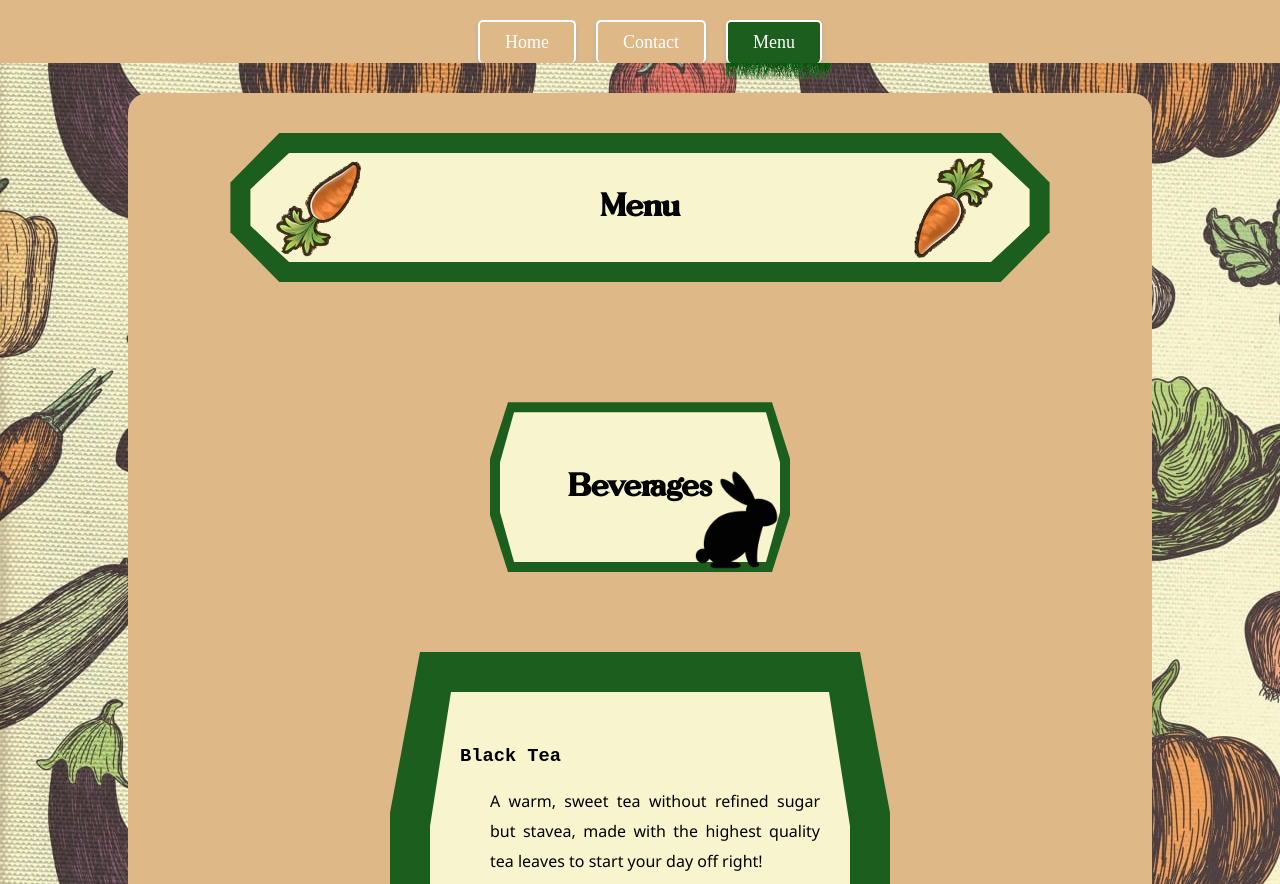
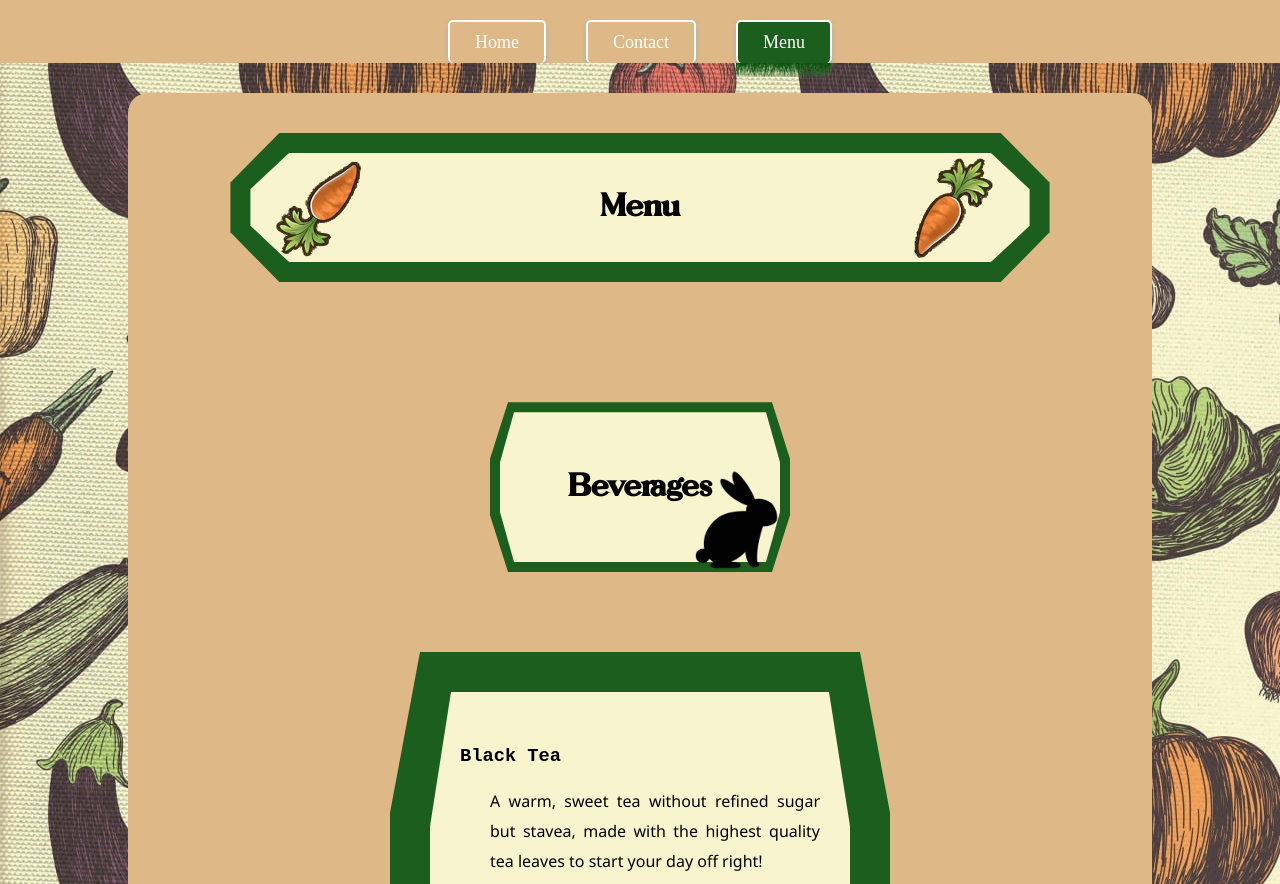
Before and after one commit to RiteshtheSharma/Restaurant, a website built with Vite: page menu/index.html in a window 1280 px wide. Shown: the top 884 px of the page. Built offline with nearby package versions, Linux system fonts and the light colour scheme.

Commit message:
fix : tab grass alignment problem fix

```diff
--- a/style.css
+++ b/style.css
@@ -31,7 +31,7 @@ ul{
   display: flex;
 }
 li{
-  margin-left: 20px;
+  margin:0 20px;
 }
 li a {
   text-decoration: none;
@@ -83,12 +83,12 @@ header ul li button {
   position: absolute;
   content: '';
   display: block;
-  width: 127px;
+  width: 100%;
   height: 16px;
   background: var(--grass-url) no-repeat center top;
   background-size: contain;
   top: 100%;
-  left:-11px ;
+
 }
 
 footer ul {
```
